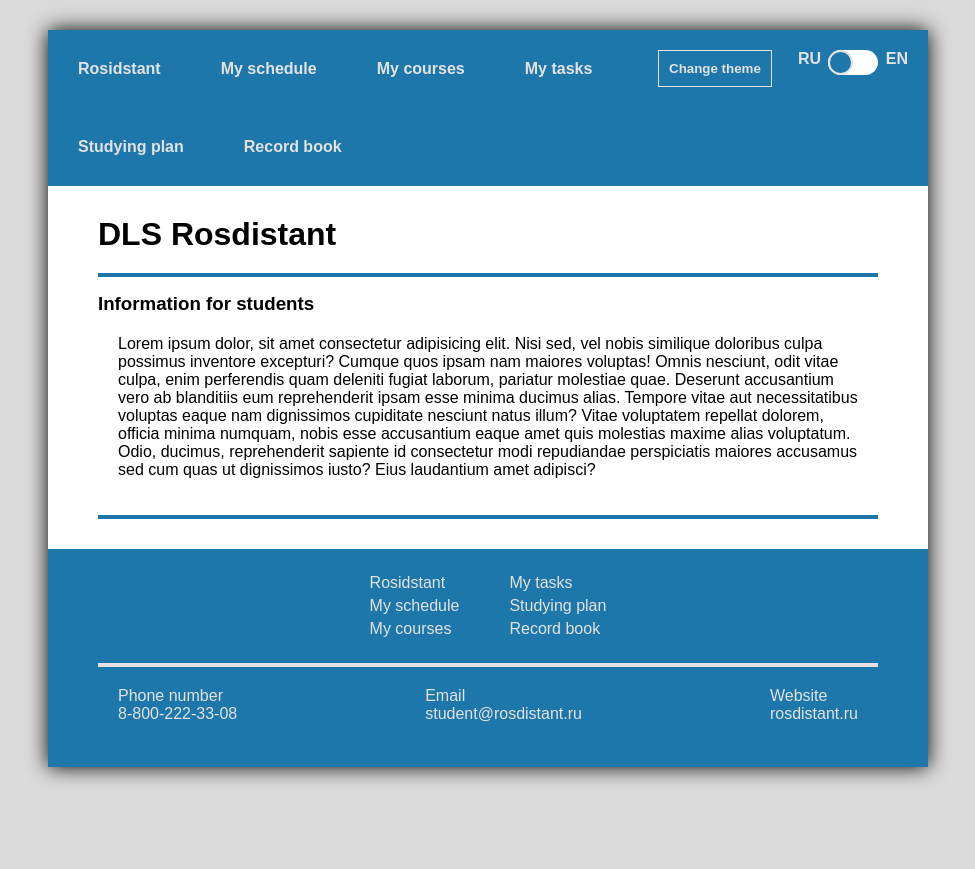
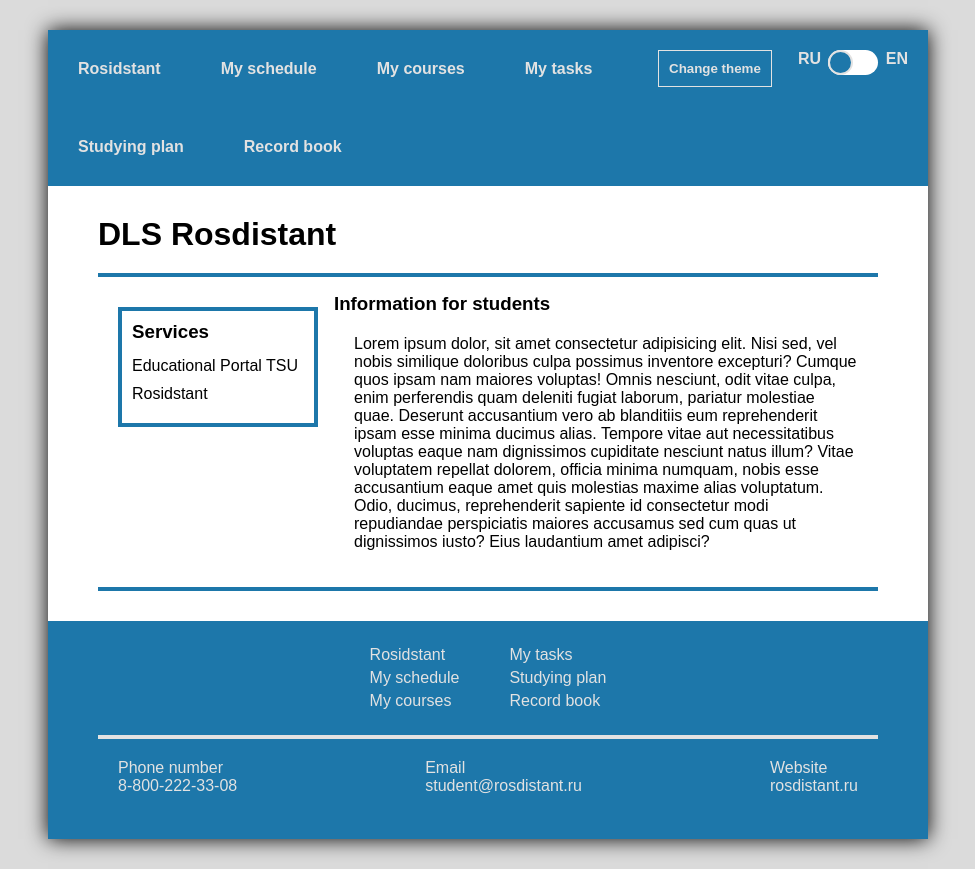
Before and after one commit to TsvetkovDaniil/dynamic-design, a React (Create React App) app: page /main in a window 1280 px wide. Shown: the whole page, without its empty margins (152-1127 px from the left). Before the commit the page ends 800 px from the top, so only its background shows below. Built offline with nearby package versions, Linux system fonts and the light colour scheme.

Commit message:
finished aside menu (needs rework)

```diff
--- a/src/components/AsideMenu/AsideMenu.jsx
+++ b/src/components/AsideMenu/AsideMenu.jsx
@@ -1,21 +1,24 @@
 import React from 'react'
 import classes from './AsideMenu.module.css'
 import { Link } from 'react-router-dom'
+import { useTranslation } from 'react-i18next'
 
 const AsideMenu = () => {
+  const { t, i18n } = useTranslation()
+
   return (
     <aside className={classes.asideMenu}>
       <nav className={classes.nav}>
         <ul className={classes.list}>
-          <h3 className={classes.header}>Сервисы</h3>
+          <h3 className={classes.header}>{t('services')}</h3>
           <li className={classes.listItem}>
-            <Link className={classes.ref} to="http://portal.local:3000">
-              Образовательный портал
+            <Link className={classes.ref} to='http://portal.local:3000'>
+              {t('portal')}
             </Link>
           </li>
           <li className={classes.listItem}>
-            <Link className={classes.ref} to="http://rosdistant.local:3000">
-              Росдистант
+            <Link className={classes.ref} to='http://rosdistant.local:3000'>
+              {t('rosdistant')}
             </Link>
           </li>
         </ul>
--- a/src/components/AsideMenu/AsideMenu.module.css
+++ b/src/components/AsideMenu/AsideMenu.module.css
@@ -3,6 +3,7 @@
   padding: 30px 0px 30px 20px;
   color: var(--text-color);
   min-width: 200px;
+  margin-right: 16px;
 }
 
 .nav {
--- a/src/components/Info/Info.jsx
+++ b/src/components/Info/Info.jsx
@@ -1,5 +1,6 @@
 import { useTranslation } from 'react-i18next'
 import classes from './Info.module.css'
+import AsideMenu from '../AsideMenu/AsideMenu'
 
 const Info = ({ children, ...props }) => {
   const borderColor = '3px solid ' + props.color
@@ -13,6 +14,7 @@
         className={classes.infoSection}
         style={{ borderTop: borderColor, borderBottom: borderColor }}
       >
+        <AsideMenu />
         <div className={classes.childrenSection}>{children}</div>
       </div>
     </div>
--- a/src/components/Info/Info.module.css
+++ b/src/components/Info/Info.module.css
@@ -5,6 +5,7 @@
 }
 
 .infoSection {
+  display: flex;
   margin-top: 20px;
   border-top: 4px solid var(--border-color);
   border-bottom: 4px solid var(--border-color);
--- a/src/locales/portalLocales/en.json
+++ b/src/locales/portalLocales/en.json
@@ -1,5 +1,6 @@
 {
   "portal": "Educational Portal TSU",
+  "rosdistant": "Rosdistant",
   "news": "News",
   "about": "About us",
   "applicants": "For Applicants",
@@ -10,6 +11,8 @@
   "changeTheme": "Change theme",
 
   "name": "Educational Portal TSU",
+
+  "services": "Services",
 
   "phone": "Phone",
   "email": "Email",
--- a/src/locales/portalLocales/ru.json
+++ b/src/locales/portalLocales/ru.json
@@ -1,5 +1,6 @@
 {
   "portal": "Образовательный портал ТГУ",
+  "rosdistant": "Росдистант",
   "news": "Новости",
   "about": "О вузе",
   "applicants": "Абитуриентам",
@@ -10,6 +11,8 @@
   "changeTheme": "Изменить тему",
 
   "name": "Образовательный портал ТГУ",
+
+  "services": "Сервисы",
 
   "phone": "Наш телефон",
   "email": "Наша почта",
--- a/src/locales/rosLocales/en.json
+++ b/src/locales/rosLocales/en.json
@@ -1,4 +1,5 @@
 {
+  "portal": "Educational Portal TSU",
   "rosdistant": "Rosidstant",
   "courses": "My courses",
   "tasks": "My tasks",
@@ -8,6 +9,8 @@
   "schedule": "My schedule",
 
   "name": "DLS Rosdistant",
+
+  "services": "Services",
 
   "info": "Information for students",
 
--- a/src/locales/rosLocales/ru.json
+++ b/src/locales/rosLocales/ru.json
@@ -1,4 +1,5 @@
 {
+  "portal": "Образовательный портал ТГУ",
   "rosdistant": "Росдистант",
   "schedule": "Мое расписание",
   "courses": "Мои курсы",
@@ -8,6 +9,8 @@
   "changeTheme": "Изменить тему",
 
   "name": "СДО Росдистант",
+
+  "services": "Сервисы",
 
   "info": "Информация для студентов",
 
```
